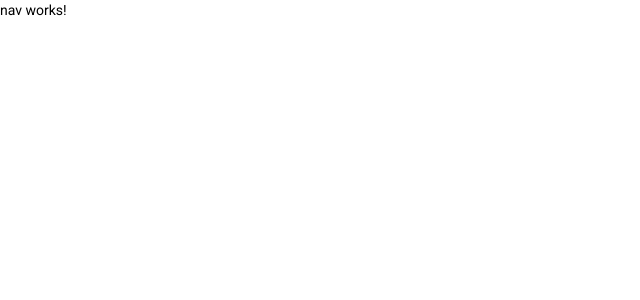
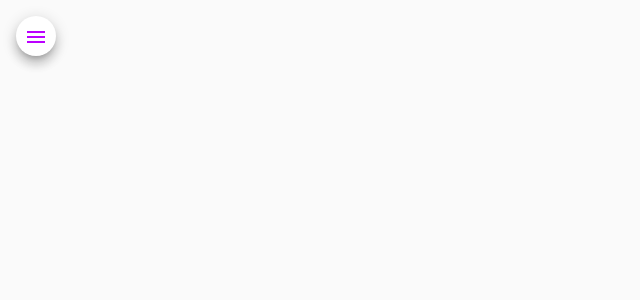
Before and after one commit to ssantosalan/sustentaculo-front, an Angular app in the folder sustentaculo-front/sustentaculo/: page / in a window 1280 px wide. Shown: the top 300 px of the page, without its empty margins (0-640 px from the left). Built offline with nearby package versions, Linux system fonts and the light colour scheme.

Commit message:
html and css for nav component

```diff
--- a/sustentaculo-front/sustentaculo/src/app/components/nav/nav.component.css
+++ b/sustentaculo-front/sustentaculo/src/app/components/nav/nav.component.css
@@ -0,0 +1,28 @@
+.container {
+  height: 100%;
+}
+
+.sidenav {
+  width: 13rem;
+  background: white;
+}
+
+img {
+    width: 100%;
+    height: 7rem;
+    margin: .8rem auto 1rem auto;
+}
+
+.sidenav a {
+    color: rgb(187, 0, 255);
+}
+
+.sidenav i {
+    margin-right: .6rem;
+}
+
+.menu {
+    margin: 1rem 0 0 1rem;
+    color: rgb(187, 0, 255);
+    background: white;
+}
--- a/sustentaculo-front/sustentaculo/src/app/components/nav/nav.component.html
+++ b/sustentaculo-front/sustentaculo/src/app/components/nav/nav.component.html
@@ -1 +1,37 @@
-<p>nav works!</p>
+<mat-drawer-container class="container" autosize>
+  <mat-drawer #drawer class="sidenav" mode="side">
+    <img src="../../../assets/img/logo.svg" alt="imagem de logo" />
+    <mat-nav-list class="nav-list">
+      <a mat-list-item routerLink="/">
+        <i class="material-icons">home</i>
+        Home
+      </a>
+      <a mat-list-item routerLink="/">
+        <i class="material-icons">account_circle</i>
+        Técnicos
+      </a>
+      <a mat-list-item routerLink="/">
+        <i class="material-icons">person</i>
+        Clientes
+      </a>
+      <a mat-list-item routerLink="/">
+        <i class="material-icons">code</i>
+        Github
+      </a>
+      <a mat-list-item routerLink="/">
+        <i class="material-icons">logout</i>
+        Logout
+      </a>
+    </mat-nav-list>
+  </mat-drawer>
+
+  <div class="sidenav-content">
+    <button
+      class="menu mat-elevation-z8"
+      (click)="drawer.toggle()"
+      mat-icon-button
+    >
+      <mat-icon>menu</mat-icon>
+    </button>
+  </div>
+</mat-drawer-container>
```
Also changed, not shown: sustentaculo-front/sustentaculo/src/app/app-routing.module.ts (+4 -4 lines), sustentaculo-front/sustentaculo/src/assets/img/logo.svg (added), 1 other file (tests, documents, lock files or other folders).
